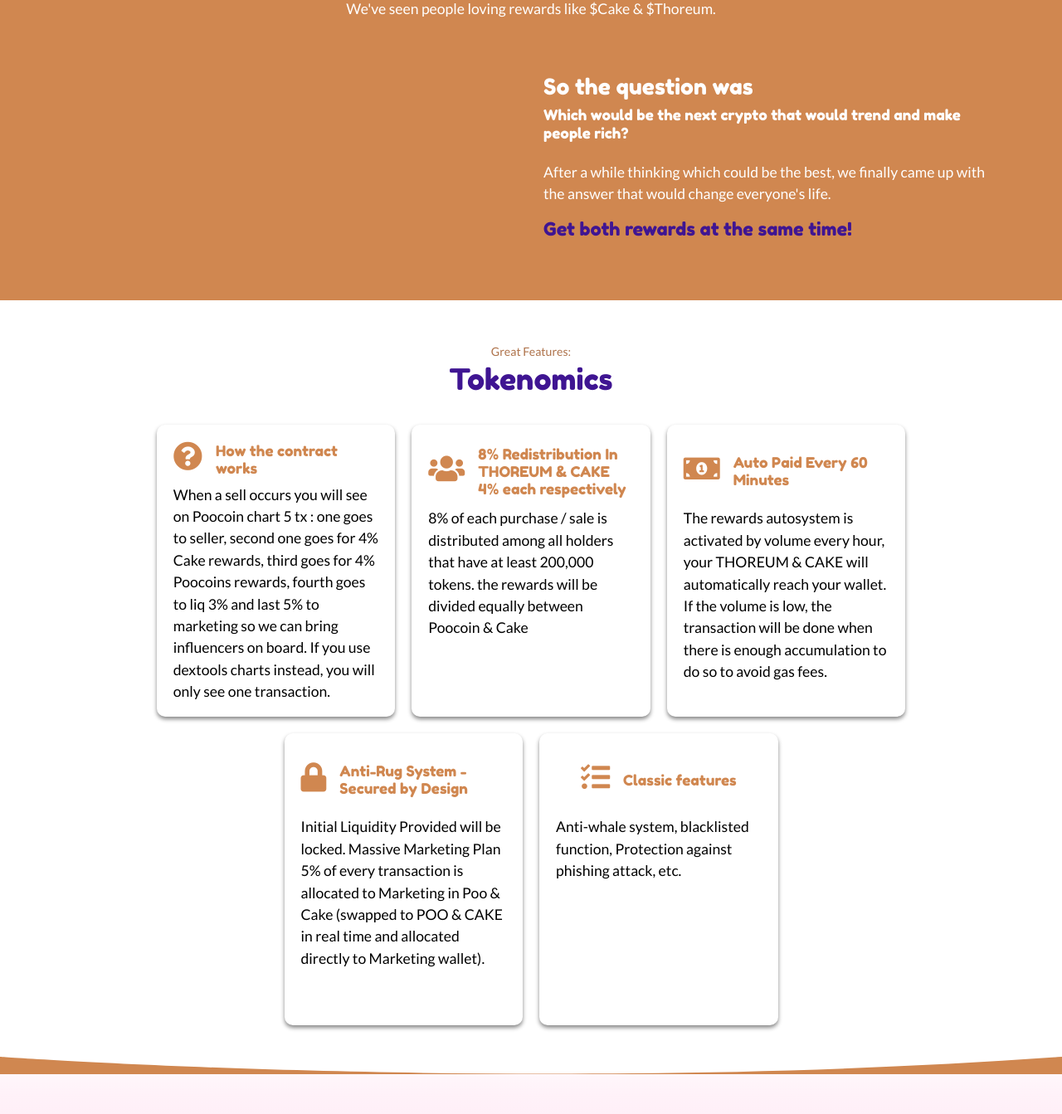
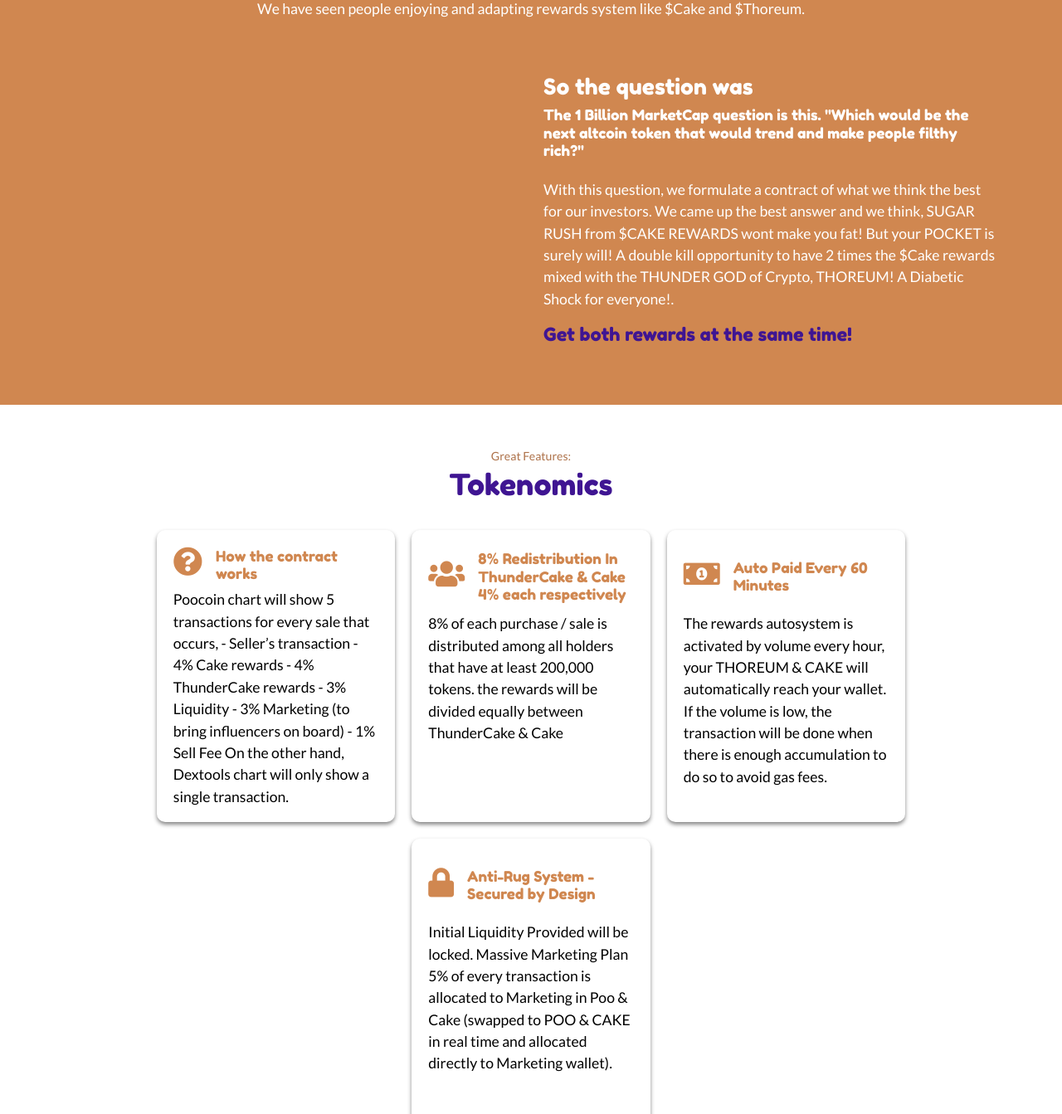
Before and after one commit to devCry00/babythundercake, a plain HTML site: page index.html in a window 1280 px wide. Shown: the part 753-2096 px from the top of the page at 83% size. Drawn offline with Linux system fonts and the light colour scheme; a script that the page names is missing.

Commit message:
Update index.html

```diff
--- a/index.html
+++ b/index.html
@@ -11,7 +11,7 @@
     <title>Babythundercake</title>
     <meta name="keywords" content="BabyThunderCake, crypto, pancakeswap, cake, thoreum, bscgem ">
     <meta name="author" content="Home">
-    <meta name="description"content="Hold Babythundercake and get double rewarded in Thoreum &amp; Cake on every transaction, automatically on your wallet.">
+    <meta name="description"content="Hold Babythundercake and get double rewarded in ThunderCake &amp; Cake on every transaction, automatically on your wallet.">
     <link rel="apple-touch-icon" sizes="180x180" href="assets/img/babythundercake.png">
     <link rel="icon" type="image/png" sizes="32x32" href="assets/img/babythundercake.png">
     <link rel="icon" type="image/png" sizes="16x16" href="assets/img/babythundercake.png">
@@ -75,12 +75,12 @@
                     <div class="col-12 col-sm-12 col-md-6 ">
                       <h1 class="h2" hidden>Babythundercake</h1>
                       <!-- <img width="350" class="d-block mb-3" src="assets/img/SVG/Logotype.svg" alt="BabyPoo"> -->
-                      <h5 class="mb-2 mr-3">Hold and get rewarded in Thoreum &amp; Cake on every transaction, automatically on your wallet.</h5>
+                      <h5 class="mb-2 mr-3">Hold and get rewarded in Thundercake &amp; Cake on every transaction, automatically on your wallet.</h5>
                       <div class="d-flex align-items-center mb-2 ">
                           <!-- <img width="150" class="d-block mr-4" src="assets/img/SVG/Mix.svg" alt="BabyPoo"> -->
-                          <h6 class="text-primary mb-0 pb-0">What if Cake and Thoreum had a crazy night?</h6>
+<!--                           <h6 class="text-primary mb-0 pb-0">What if Cake and Thoreum had a crazy night?</h6> -->
                       </div>
-                      <p class="">This is the result Babythundercake, the shitty pancake that gives you rewards in two different currencies, with the automatic claim function, it will automatically send Poocoin and Cake to your wallet every 60 minutes.</p>
+                      <p class="">This is $Babythundercake,the great innovation of ThunderCake that will feed your family through $Cake. And of course,   ThunderCake, the father, will give you Thoreum and Cake while holding them! With the automatic claim function of $BabyThunderCake, it will automatically send you ThunderCake(which who give already 80% of Cake and 20% of Thoreum) and Cake SUGAR RUSH to your wallet every 60 minutes!</p>
                       <div class="">
                         <a class="btn btn-primary m-1" target="_blank" href="https://exchange.pancakeswap.finance/#/swap?outputCurrency=0xA88b94B4f103C760d577091dB1D68dAfB679019e">
                           <img width="30" class="mr-2" src="assets/img/LogoPancake.png" alt="">
@@ -115,8 +115,8 @@
                       <div class="container">
                           <div class="text-center">
                             <small>Why we create </small>
-                            <h3 class="violet" style="font-size: 175%">$Babythundercake?</h3>
-                            <p>We've seen people loving rewards like $Cake & $Thoreum.</p>
+                            <h3 class="violet" style="font-size: 175%">Why we created $BabyThunderCake?</h3>
+                            <p>We have seen people enjoying and adapting rewards system like $Cake and $Thoreum.</p>
                           </div>
                       </div>
                     </div>
@@ -126,8 +126,15 @@
                       </div>
                       <div class="col-12 col-sm-6 col-md-6 text-left">
                           <h4>So the question was</h4>
-                          <h6 class="mb-4">Which would be the next crypto that would trend and make people rich?</h6>
-                          <p>After a while thinking which could be the best, we finally came up with the answer that would change everyone's life.</p>
+                          <h6 class="mb-4">
+                            The 1 Billion MarketCap question is this.
+                            "Which would be the next altcoin token that would trend and make people filthy rich?"
+                          </h6>
+                          <p>
+                            With this question, we formulate a contract of what we think the best for our investors.
+
+                            We came up the best answer and we think, SUGAR RUSH from $CAKE REWARDS wont make you fat! But your POCKET is surely will! A double kill opportunity to have 2 times the $Cake rewards mixed with the THUNDER GOD of Crypto, THOREUM! A Diabetic Shock for everyone!.
+                            </p>
                           <h5 class="violet">Get both rewards at the same time!</h5>
                       </div>
                     </div>
@@ -148,16 +155,23 @@
                             <h6>How the contract works</h6>
                           </div>
                             <p>
-                              When a sell occurs you will see on Poocoin chart 5 tx : one goes to seller, second one goes for 4% Cake rewards, third goes for 4% Poocoins rewards, fourth goes to liq 3% and last 5% to marketing so we can bring influencers on board. If you use dextools charts instead, you will only see one transaction.
+                              Poocoin chart will show 5 transactions for every sale that occurs,
+                              - Seller’s transaction
+                              - 4% Cake rewards
+                              - 4% ThunderCake rewards
+                              - 3% Liquidity
+                              - 3% Marketing (to bring influencers on board)
+                              - 1% Sell Fee
+                              On the other hand, Dextools chart will only show a single transaction.
                             </p>
                         </div>
                         <div class="d-flex pb-2 col-md-3">
                           <div>
                             <i class="fas fa-users fa-2x mb-3 mr-3"></i>
-                            <h6>8% Redistribution In THOREUM & CAKE 4% each respectively</h6>
+                            <h6>8% Redistribution In ThunderCake & Cake 4% each respectively</h6>
                           </div>
                             <p>
-                              8% of each purchase / sale is distributed among all holders that have at least 200,000 tokens. the rewards will be divided equally between Poocoin & Cake
+                              8% of each purchase / sale is distributed among all holders that have at least 200,000 tokens. the rewards will be divided equally between ThunderCake & Cake
                             </p>
                         </div>
                         <div class="d-flex pb-2 col-md-3">
@@ -176,15 +190,6 @@
                           </div>
                             <p>
                               Initial Liquidity Provided will be locked. Massive Marketing Plan 5% of every transaction is allocated to Marketing in Poo & Cake (swapped to POO & CAKE in real time and allocated directly to Marketing wallet).
-                            </p>
-                        </div>
-                        <div class="d-flex pb-2 col-md-3">
-                          <div>
-                            <i class="fas fa-tasks fa-2x mb-3 mr-3"></i>
-                            <h6>Classic features</h6>
-                          </div>
-                            <p>
-                              Anti-whale system, blacklisted function, Protection against phishing attack, etc.
                             </p>
                         </div>
                       </div>
```
